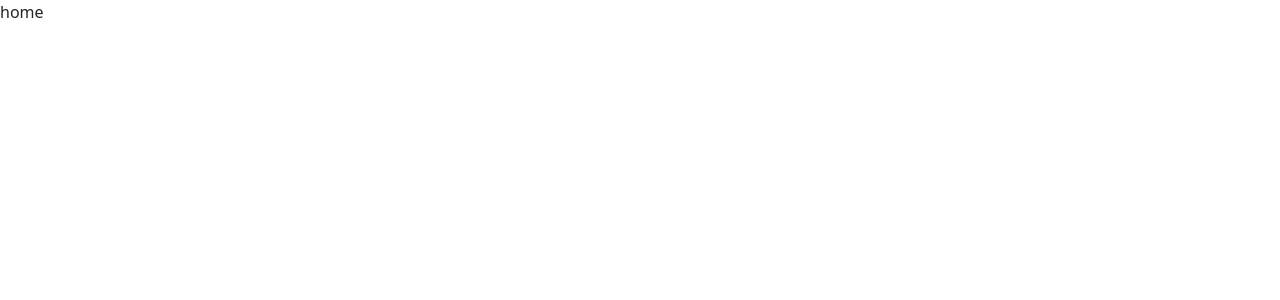
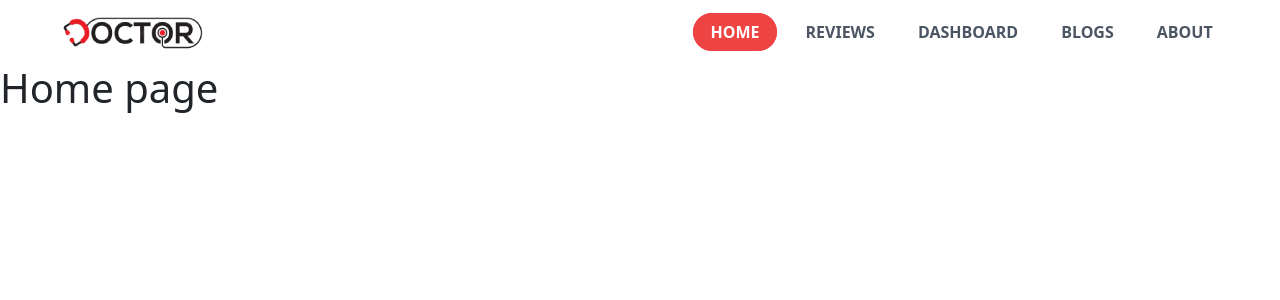
Before and after one commit to sadi-tanvir/familiar-with-life, a React (Create React App) app: page / in a window 1280 px wide. Shown: the top 300 px of the page. Built offline with nearby package versions, Linux system fonts and the light colour scheme.

Commit message:
created navbar

```diff
--- a/src/App.js
+++ b/src/App.js
@@ -1,10 +1,18 @@
 import React from 'react';
+import { Route, Routes } from 'react-router-dom';
+import Home from "./components/Home/Home"
+import Header from "./components/shared/Header/Header"
 
 const App = () => {
+
+
   return (
-    <div>
-      home
-    </div>
+    <>
+    <Header />
+     <Routes>
+       <Route path="/" element={<Home />} />
+     </Routes>
+    </>
   );
 };
 
--- a/src/components/Home/Home.js
+++ b/src/components/Home/Home.js
@@ -0,0 +1,11 @@
+import React from 'react';
+
+const Home = () => {
+    return (
+        <div>
+            <h1>Home page</h1>
+        </div>
+    );
+};
+
+export default Home;
--- /dev/null
+++ b/src/components/shared/Header/CustomLink/CustomLink.js
@@ -0,0 +1,37 @@
+import { Link,useResolvedPath,useMatch } from "react-router-dom";
+
+
+function CustomLink({ children, to, ...props }) {
+    let resolved = useResolvedPath(to);
+    let match = useMatch({ path: resolved.pathname, end: true });
+
+
+    const styleNave = {
+      color:match ? 'white':'#4b5563',
+      backgroundColor: match ? '#ef4444' : "white",
+      borderRadius: 30,
+      textDecoration: 'none',
+      paddingLeft: 14,
+      paddingRight: 14,
+      paddingBottom: 5,
+      paddingTop: 5,
+      marginLeft: 15,
+      border: match ? '3px solid #ef4444' : ''
+    }
+
+    return (
+      <div>
+        <Link
+          style={styleNave}
+          to={to}
+          {...props}
+        >
+          {children}
+        </Link>
+      </div>
+    );
+  }
+
+
+
+  export default CustomLink
--- a/src/components/shared/Header/Header.js
+++ b/src/components/shared/Header/Header.js
@@ -0,0 +1,24 @@
+import React from "react";
+import CustomLink from "./CustomLink/CustomLink";
+import logo from "../../../images/logo.png"
+
+const Header = () => {
+  return (
+    <header className="w-full h-16 flex justify-center items-center">
+      <nav className="w-11/12 flex justify-around items-center">
+          {/* <div> */}
+              <img className="" src={logo} alt="logo" />
+          {/* </div> */}
+        <div className="flex text-white font-bold ml-auto">
+          <CustomLink to="/">HOME</CustomLink>
+          <CustomLink to="/reviews">REVIEWS</CustomLink>
+          <CustomLink to="/dashboard">DASHBOARD</CustomLink>
+          <CustomLink to="/blogs">BLOGS</CustomLink>
+          <CustomLink to="/about">ABOUT</CustomLink>
+        </div>
+      </nav>
+    </header>
+  );
+};
+
+export default Header;
```
Also changed, not shown: src/index.js (+11 -13 lines), src/images/logo.png (added).
